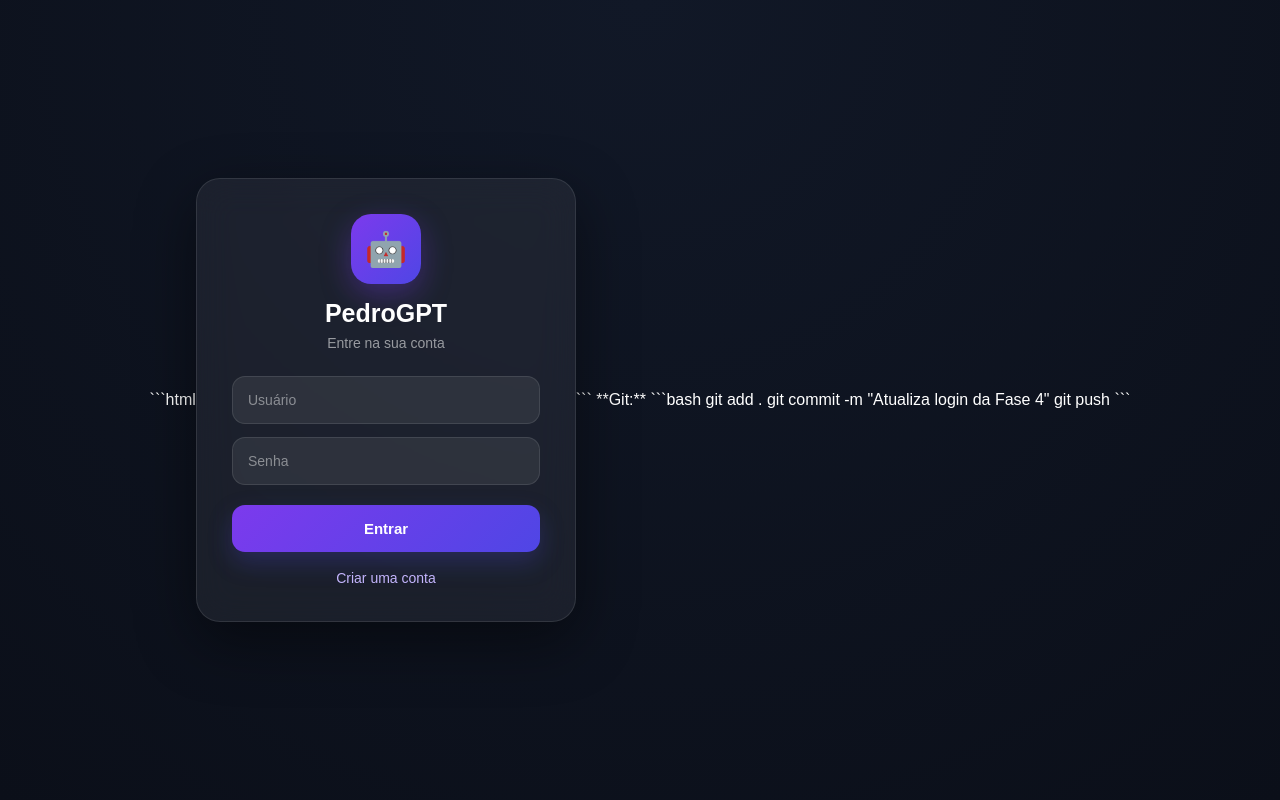
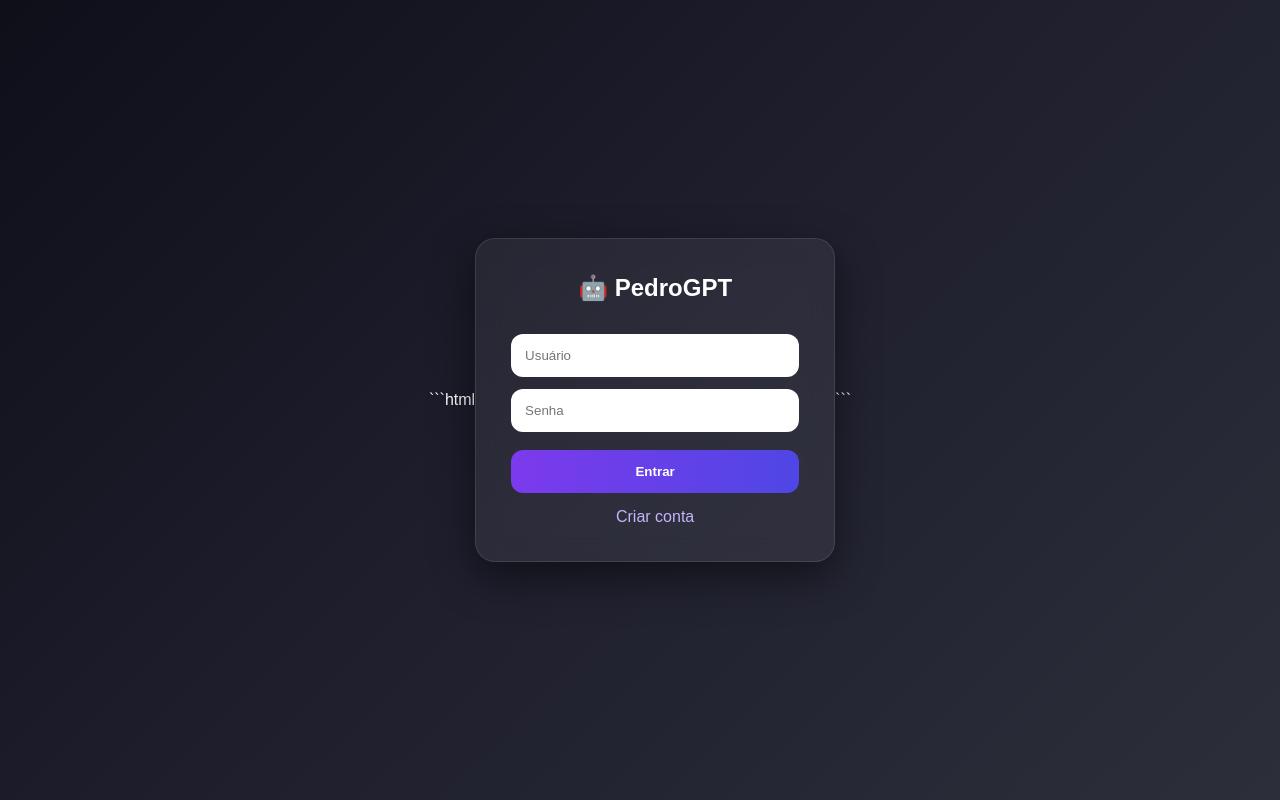
Before and after one commit to phramoslima24-web/PedroGPT, a Python web app: template templates/login.html in a window 1280 px wide. Run offline with Jinja, Linux system fonts and the light colour scheme; the template is opened without the code that fills it, so the values that code supplies are empty.

Commit message:
Update login.html

````diff
--- a/templates/login.html
+++ b/templates/login.html
@@ -8,213 +8,144 @@
 <title>Login - PedroGPT</title>
 
 <style>
+
 * {
     margin: 0;
     padding: 0;
     box-sizing: border-box;
-    font-family: Arial, sans-serif;
+    font-family: Arial;
 }
 
 body {
-    min-height: 100vh;
+
+    height: 100vh;
+
     display: flex;
+
     justify-content: center;
+
     align-items: center;
 
     background:
-        radial-gradient(circle at top, #111827, #0b0f19);
+        linear-gradient(
+            135deg,
+            #0f0f1a,
+            #1f1f2e,
+            #2c2f3a
+        );
 
     color: white;
-    padding: 20px;
+
 }
 
 .card {
-    width: 100%;
-    max-width: 380px;
+
+    width: 360px;
+
     padding: 35px;
-
-    border-radius: 24px;
-
-    background: rgba(255,255,255,0.06);
-    backdrop-filter: blur(18px);
-
-    border: 1px solid rgba(255,255,255,0.10);
-
-    box-shadow:
-        0 20px 60px rgba(0,0,0,0.45);
-
-    text-align: center;
-
-    animation: aparecer 0.4s ease;
-}
-
-.logo {
-    width: 70px;
-    height: 70px;
-
-    margin: 0 auto 15px;
-
-    display: flex;
-    align-items: center;
-    justify-content: center;
 
     border-radius: 20px;
 
     background:
-        linear-gradient(135deg, #7c3aed, #4f46e5);
+        rgba(255, 255, 255, 0.06);
 
-    font-size: 34px;
+    backdrop-filter: blur(12px);
+
+    border:
+        1px solid
+        rgba(255, 255, 255, 0.1);
+
+    text-align: center;
 
     box-shadow:
-        0 10px 30px rgba(124,58,237,0.35);
+        0 15px 40px
+        rgba(0,0,0,0.5);
+
 }
 
-h1 {
-    font-size: 25px;
-    margin-bottom: 7px;
-}
+h2 {
 
-.subtitulo {
-    color: rgba(255,255,255,0.55);
-    font-size: 14px;
-    margin-bottom: 25px;
-}
+    margin-bottom: 20px;
 
-.campo {
-    position: relative;
-    margin-top: 13px;
 }
 
 input {
+
     width: 100%;
-    padding: 15px;
 
-    border-radius: 13px;
+    padding: 14px;
 
-    border: 1px solid rgba(255,255,255,0.10);
+    margin-top: 12px;
 
-    background: rgba(255,255,255,0.08);
+    border: none;
 
-    color: white;
+    border-radius: 12px;
 
     outline: none;
 
-    font-size: 14px;
-
-    transition: 0.2s;
-}
-
-input::placeholder {
-    color: rgba(255,255,255,0.45);
-}
-
-input:focus {
-    border-color: rgba(124,58,237,0.8);
-
-    background: rgba(255,255,255,0.10);
-
-    box-shadow:
-        0 0 0 3px rgba(124,58,237,0.12);
 }
 
 button {
+
     width: 100%;
 
-    padding: 15px;
+    padding: 14px;
 
-    margin-top: 20px;
+    margin-top: 18px;
 
     border: none;
 
-    border-radius: 13px;
+    border-radius: 12px;
 
     background:
-        linear-gradient(135deg, #7c3aed, #4f46e5);
+        linear-gradient(
+            90deg,
+            #7c3aed,
+            #4f46e5
+        );
 
     color: white;
 
     font-weight: bold;
 
-    font-size: 15px;
-
     cursor: pointer;
 
     transition: 0.2s;
 
-    box-shadow:
-        0 10px 25px rgba(79,70,229,0.25);
 }
 
 button:hover {
-    transform: translateY(-2px);
-}
 
-button:active {
-    transform: scale(0.98);
+    opacity: 0.9;
+
 }
 
 button:disabled {
+
     opacity: 0.6;
+
     cursor: not-allowed;
-    transform: none;
+
 }
 
 a {
+
     display: block;
 
-    margin-top: 18px;
+    margin-top: 15px;
 
     color: #c4b5fd;
 
     text-decoration: none;
 
-    font-size: 14px;
 }
 
 a:hover {
+
     text-decoration: underline;
+
 }
 
-.erro {
-    display: none;
-
-    margin-top: 15px;
-
-    padding: 11px;
-
-    border-radius: 10px;
-
-    background: rgba(239,68,68,0.12);
-
-    border: 1px solid rgba(239,68,68,0.25);
-
-    color: #fca5a5;
-
-    font-size: 13px;
-}
-
-@keyframes aparecer {
-    from {
-        opacity: 0;
-        transform: translateY(15px) scale(0.98);
-    }
-
-    to {
-        opacity: 1;
-        transform: translateY(0) scale(1);
-    }
-}
-
-@media(max-width: 450px) {
-
-    .card {
-        padding: 28px 22px;
-    }
-
-    h1 {
-        font-size: 23px;
-    }
-}
 </style>
 
 </head>
@@ -223,53 +154,40 @@ a:hover {
 
 <div class="card">
 
-    <div class="logo">
-        🤖
-    </div>
+    <h2>🤖 PedroGPT</h2>
 
-    <h1>PedroGPT</h1>
-
-    <div class="subtitulo">
-        Entre na sua conta
-    </div>
-
-    <div class="campo">
     <input
         type="text"
         id="username"
         placeholder="Usuário"
         autocomplete="username"
     >
-    </div>
 
-    <div class="campo">
     <input
         type="password"
         id="password"
         placeholder="Senha"
         autocomplete="current-password"
     >
-    </div>
-
-    <div
-        id="erro"
-        class="erro"
-    ></div>
 
     <button
-        id="btnLogin"
+        id="loginButton"
         onclick="login()"
     >
         Entrar
     </button>
 
     <a href="/register">
-        Criar uma conta
+        Criar conta
     </a>
 
 </div>
 
 <script>
+
+// =========================
+// LOGIN
+// =========================
 
 async function login() {
 
@@ -285,30 +203,25 @@ async function login() {
             .value
             .trim();
 
-    const erro =
-        document.getElementById("erro");
-
-    const botao =
-        document.getElementById("btnLogin");
-
-    erro.style.display = "none";
-
     if (!username || !password) {
 
-        mostrarErro(
-            "Preencha o usuário e a senha."
-        );
+        alert("Preencha tudo");
 
         return;
     }
 
-    botao.disabled = true;
-    botao.innerText = "Entrando...";
+    const button =
+        document.getElementById(
+            "loginButton"
+        );
+
+    button.disabled = true;
+
+    button.innerText = "Entrando...";
 
     try {
 
-        const resposta =
-            await fetch(
+        const res = await fetch(
             "/api/login",
             {
                 method: "POST",
@@ -319,87 +232,83 @@ async function login() {
                 },
 
                 body: JSON.stringify({
-                        username: username,
-                        password: password
+                    username,
+                    password
                 })
             }
         );
 
         const data =
-            await resposta.json();
+            await res.json();
 
         if (data.success) {
 
             window.location.href = "/";
 
-            return;
+        } else {
+
+            alert(
+                data.message ||
+                "Login inválido"
+            );
+
         }
 
-        mostrarErro(
-            data.message ||
-            "Usuário ou senha inválidos."
-        );
-
-    } catch (error) {
+    } catch (erro) {
 
         console.error(
             "Erro no login:",
-            error
+            erro
         );
 
-        mostrarErro(
-            "Não foi possível conectar ao servidor."
+        alert(
+            "Erro de conexão com o servidor."
         );
 
     } finally {
 
-        botao.disabled = false;
-        botao.innerText = "Entrar";
+        button.disabled = false;
+
+        button.innerText = "Entrar";
+
     }
+
 }
 
 
-function mostrarErro(mensagem) {
+// =========================
+// ENTER PARA ENTRAR
+// =========================
 
-    const erro =
-        document.getElementById("erro");
-
-    erro.innerText = mensagem;
-
-    erro.style.display = "block";
-}
-
-
-// ENTER PARA ENTRAR
 document.addEventListener(
     "DOMContentLoaded",
-    function() {
+    () => {
 
-        document
-        .getElementById("username")
-        .addEventListener(
+        const password =
+            document.getElementById(
+                "password"
+            );
+
+        if (password) {
+
+            password.addEventListener(
                 "keydown",
-            function(event) {
+                event => {
 
-                if (event.key === "Enter") {
+                    if (
+                        event.key === "Enter"
+                    ) {
+
+                        event.preventDefault();
+
                         login();
+
                     }
 
                 }
             );
 
-        document
-        .getElementById("password")
-        .addEventListener(
-            "keydown",
-            function(event) {
-
-                if (event.key === "Enter") {
-                    login();
         }
-
-            }
-        );
 
     }
 );
@@ -409,11 +318,3 @@ document.addEventListener(
 </body>
 </html>
 ```
-
-**Git:**
-
-```bash
-git add .
-git commit -m "Atualiza login da Fase 4"
-git push
-```
````
Lines whose indentation alone changed are shown as unchanged.
